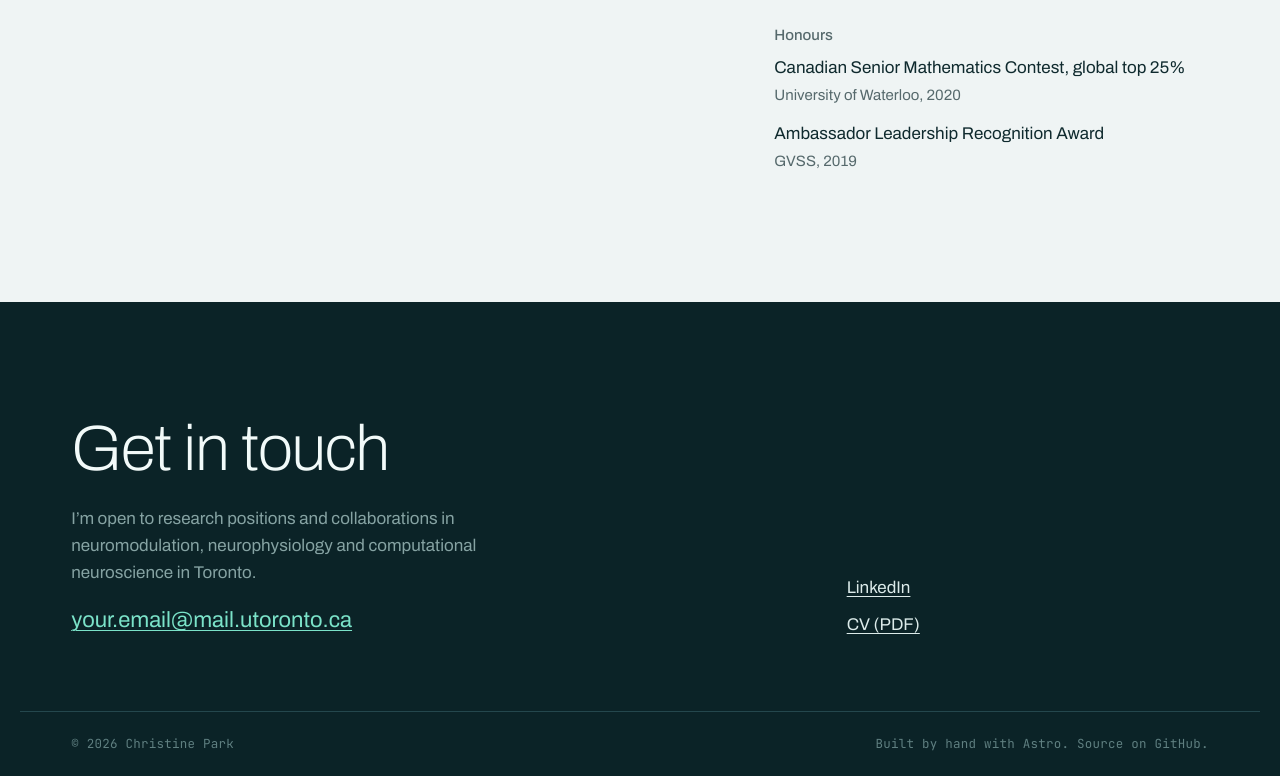
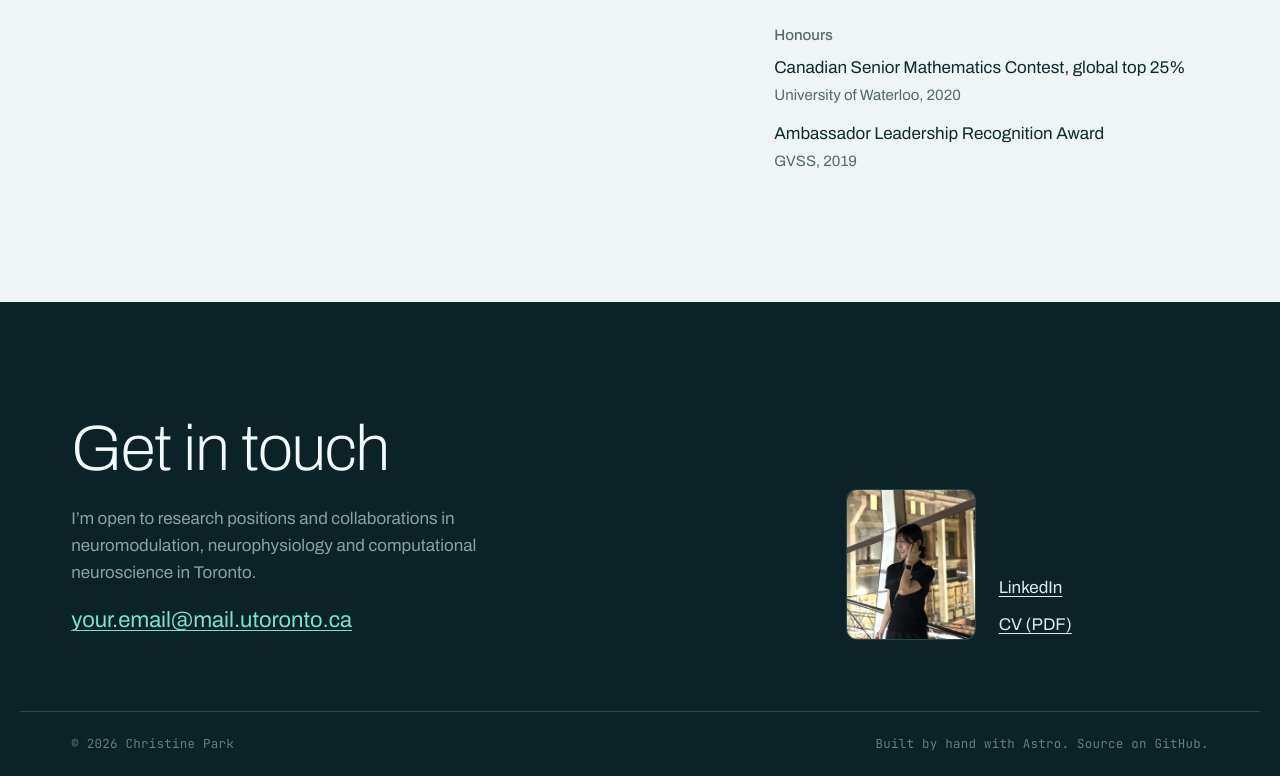
Before and after one commit to crstn-bio/crstn-bio.github.io, an Astro site: page / in a window 1280 px wide. Shown: the part 4926-5702 px from the top of the page. Built offline with nearby package versions, Linux system fonts and the light colour scheme; Astro itself is replaced by a stand-in of ours.

Commit message:
Add files via upload

```diff
--- a/src/components/Footer.astro
+++ b/src/components/Footer.astro
@@ -1,6 +1,7 @@
 ---
 import { site } from '../data/site';
 const year = new Date().getFullYear();
+const base = import.meta.env.BASE_URL.replace(/\/$/, '');
 ---
 <footer id="contact" class="foot">
   <div class="wrap foot-grid">
@@ -9,10 +10,13 @@ const year = new Date().getFullYear();
       <p>I’m open to research positions and collaborations in neuromodulation, neurophysiology and computational neuroscience in Toronto.</p>
       <a class="mail" href={`mailto:${site.email}`}>{site.email}</a>
     </div>
-    <ul class="links">
+    <div class="side">
+      <img class="avatar" src={`${base}/profile.jpg`} alt={`Portrait of ${site.name}`} width="560" height="650" loading="lazy" />
+      <ul class="links">
       {site.links.map((l) => <li><a href={l.href} rel="noopener" target="_blank">{l.label}</a></li>)}
-      <li><a href={site.cv}>CV (PDF)</a></li>
-    </ul>
+        <li><a href={site.cv}>CV (PDF)</a></li>
+      </ul>
+    </div>
   </div>
   <div class="wrap foot-base mono">
     <span>© {year} {site.name}</span>
@@ -27,6 +31,11 @@ const year = new Date().getFullYear();
   p { color: var(--on-dark-muted); max-width: 52ch; }
   .mail { color: var(--phosphor); font-size: clamp(18px, 2vw, 22px); word-break: break-all; }
   .mail:hover, .links a:hover { color: #fff; }
+  .side { display: flex; align-items: flex-end; gap: 24px; }
+  .avatar {
+    width: 128px; height: auto; border-radius: 10px; flex: none;
+    box-shadow: 0 0 0 1px var(--theatre-line);
+  }
   .links { list-style: none; padding: 0; margin: 0; display: grid; gap: 10px; }
   .links a { color: var(--on-dark); }
   .foot-base {
```
Also changed, not shown: public/profile.jpg (added).
